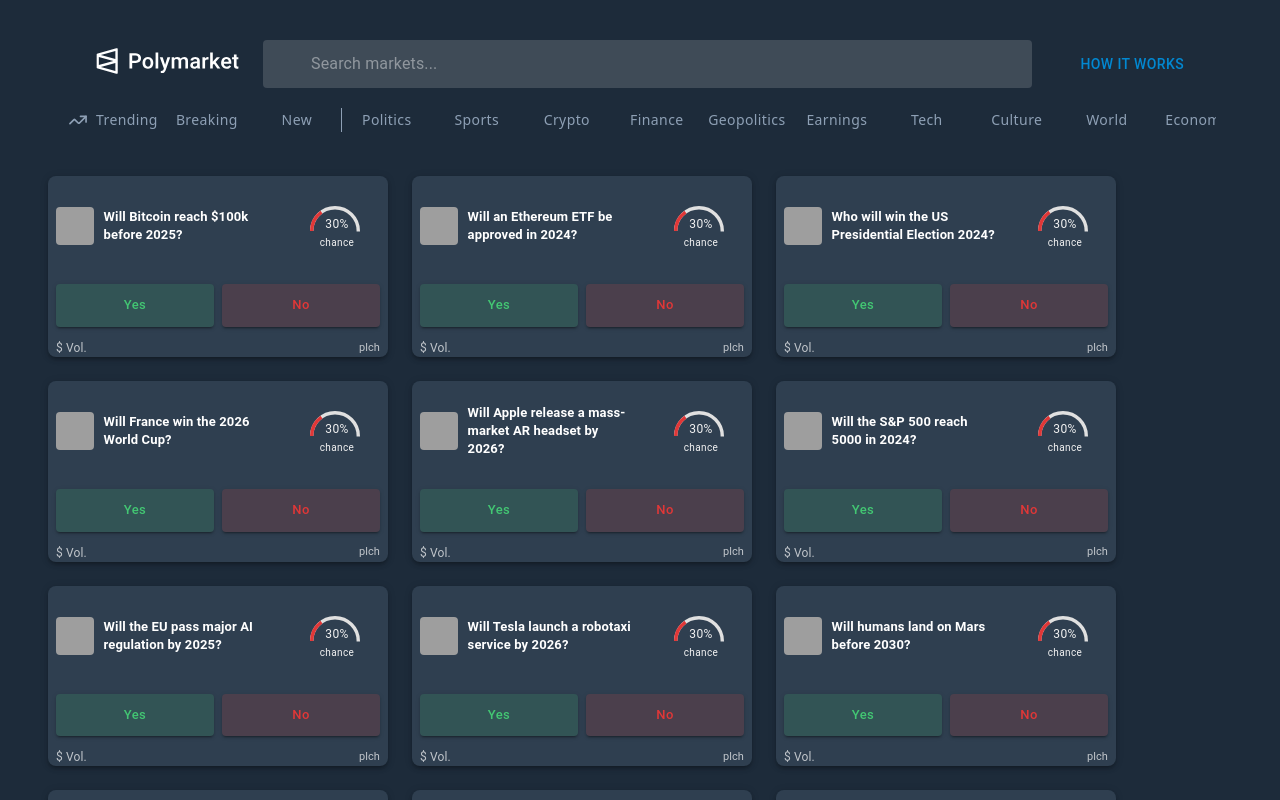
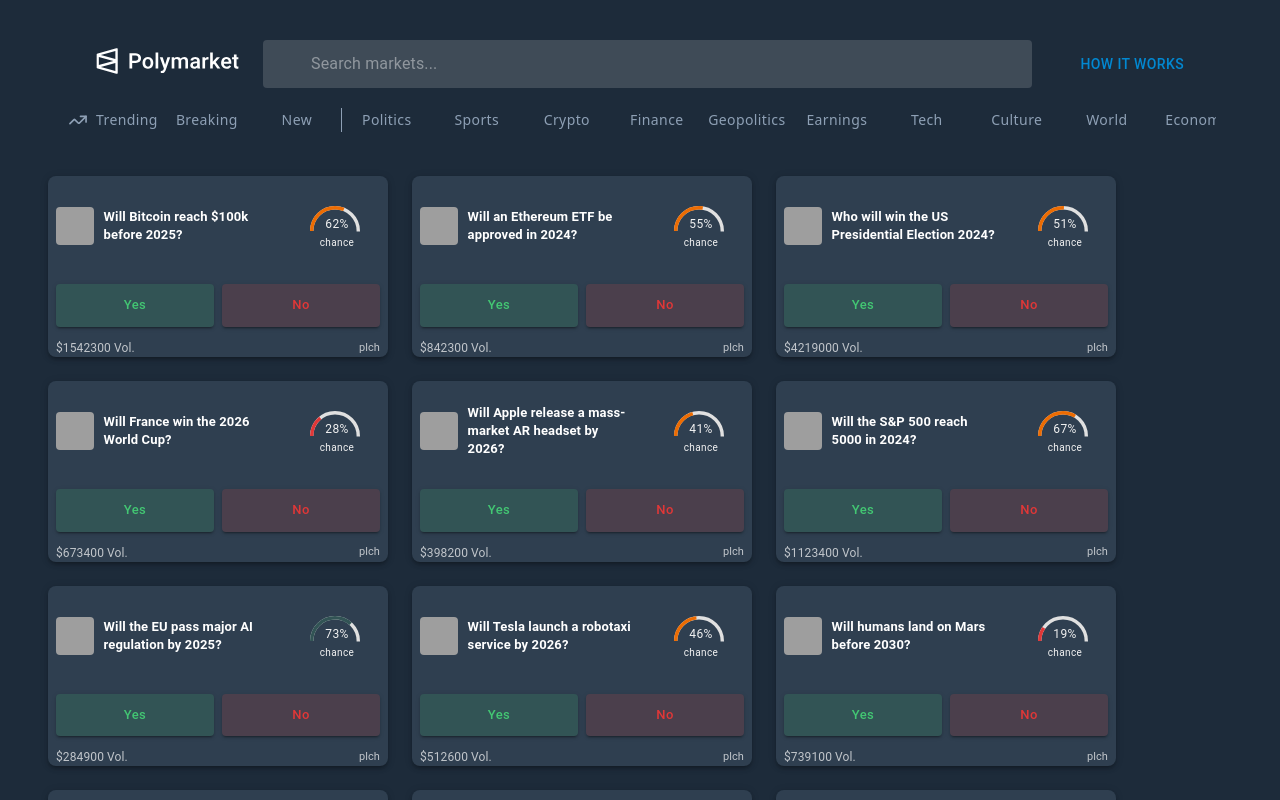
Before and after one commit to theosdu64/Polymarket-, a React (Vite) app: page /home in a window 1280 px wide. Shown: the top 800 px of the page. Built offline with nearby package versions, Linux system fonts and the light colour scheme; grey boxes are pictures that could not be loaded; some icons are missing.

Commit message:
Ajout de données

```diff
--- a/src/Home/HomePage.jsx
+++ b/src/Home/HomePage.jsx
@@ -1,20 +1,20 @@
-import { Container, Grid, Box } from '@mui/material';
+import { Container, Grid, Box } from "@mui/material";
 import Footer from "../footer/footer";
-import HeaderBar from '../header/HeaderBar'
-import MarketCard from '../components/MarketCard/MarketCard'
-import MenuTop1 from '../menuTop1/MenuTop1'
-import Data from '../../data.json'
-import "./home.css"
+import HeaderBar from "../header/HeaderBar";
+import MarketCard from "../components/MarketCard/MarketCard";
+import MenuTop1 from "../menuTop1/MenuTop1";
+import Data from "../../data.json";
+import "./home.css";
 
 export default function Home() {
-    return (
+  return (
     <Container maxWidth="xl" sx={{ mt: 4, mb: 4 }}>
       <Box
         sx={{
-          position: 'sticky',
+          position: "sticky",
           top: 0,
           zIndex: 1100,
-          backgroundColor: 'background.default',
+          backgroundColor: "background.default",
         }}
       >
         <Container>
@@ -27,7 +27,13 @@
         <Grid container spacing={3}>
           {Data.markets.map((market) => (
             <Grid item xs={12} sm={6} md={4} lg={3} key={market.id}>
-              <MarketCard title={market.title} />
+              <MarketCard
+                title={market.title}
+                volume={market.volume}
+                probability={
+                  Math.round(market.outcomes[0].probability * 1000) / 10
+                }
+              />
             </Grid>
           ))}
         </Grid>
@@ -35,5 +41,5 @@
 
       <Footer />
     </Container>
-    )
+  );
 }
--- a/src/components/HowItWorkButton/HowItWorkButton.jsx
+++ b/src/components/HowItWorkButton/HowItWorkButton.jsx
@@ -1,50 +1,57 @@
-import { useState } from 'react';
-import { useTheme } from '@mui/material/styles';
-import Button from '@mui/material/Button';
-import Dialog from '@mui/material/Dialog';
-import DialogContent from '@mui/material/DialogContent';
-import DialogActions from '@mui/material/DialogActions';
-import IconButton from '@mui/material/IconButton';
-import Typography from '@mui/material/Typography';
-import InfoIcon from '@mui/icons-material/Info';
-import CloseIcon from '@mui/icons-material/Close';
+import { useState } from "react";
+import { useTheme } from "@mui/material/styles";
+import Button from "@mui/material/Button";
+import Dialog from "@mui/material/Dialog";
+import DialogContent from "@mui/material/DialogContent";
+import DialogActions from "@mui/material/DialogActions";
+import IconButton from "@mui/material/IconButton";
+import Typography from "@mui/material/Typography";
+import InfoIcon from "@mui/icons-material/Info";
+import CloseIcon from "@mui/icons-material/Close";
 
+// Définition des étapes de la popup
+// Chaque étape contient une image et du contenu JSX (titre + texte)
 const steps = [
   {
-    image: '/images/HowItWork1.png',
+    image: "/images/HowItWork1.png",
     content: (
       <>
         <Typography variant="h5" gutterBottom>
           1. Pick a Polymarket
         </Typography>
         <Typography variant="body1">
-          Buy 'Yes' or 'No' shares depending on your prediction. Buying shares is like betting on the outcome. Odds shift in real time as other traders bet.
+          Buy 'Yes' or 'No' shares depending on your prediction. Buying shares
+          is like betting on the outcome. Odds shift in real time as other
+          traders bet.
         </Typography>
       </>
     ),
   },
   {
-    image: '/images/HowItWork2.png',
+    image: "/images/HowItWork2.png",
     content: (
       <>
         <Typography variant="h5" gutterBottom>
           2. Place a Bet
         </Typography>
         <Typography variant="body1">
-          Fund your account with crypto, credit/debit card, or bank transfer—then you're ready to bet. No bet limits and no fees.
+          Fund your account with crypto, credit/debit card, or bank
+          transfer—then you're ready to bet. No bet limits and no fees.
         </Typography>
       </>
     ),
   },
   {
-    image: '/images/HowItWork3.png',
+    image: "/images/HowItWork3.png",
     content: (
       <>
         <Typography variant="h4" gutterBottom>
           3. Profit 🤑
         </Typography>
         <Typography variant="body1">
-          Sell your 'Yes' or 'No' shares at any time, or wait until the market ends to redeem winning shares for $1 each. Create an account and place your first trade in minutes.
+          Sell your 'Yes' or 'No' shares at any time, or wait until the market
+          ends to redeem winning shares for $1 each. Create an account and place
+          your first trade in minutes.
         </Typography>
       </>
     ),
@@ -52,67 +59,91 @@
 ];
 
 export default function How() {
+  // -----------------------------
+  // STATE
+  // -----------------------------
+  // open : indique si la popup est ouverte ou non
   const [open, setOpen] = useState(false);
+  // activeStep : l'étape actuelle affichée dans le dialogue
   const [activeStep, setActiveStep] = useState(0);
+
+  // Récupération du thème MUI pour utiliser ses couleurs
   const theme = useTheme();
 
+  // -----------------------------
+  // FONCTION : handleNext
+  // -----------------------------
+  // Passe à l'étape suivante ou ferme la popup si on est à la dernière étape
   const handleNext = () => {
     if (activeStep === steps.length - 1) {
-      setOpen(false);
-      setActiveStep(0);
+      setOpen(false); // fermer la popup
+      setActiveStep(0); // remettre à la première étape
     } else {
-      setActiveStep((prev) => prev + 1);
+      setActiveStep((prev) => prev + 1); // étape suivante
     }
   };
 
+  // -----------------------------
+  // RENDER
+  // -----------------------------
   return (
     <>
+      {/* Bouton principal pour ouvrir la popup "How it works" */}
       <Button
         color="info"
         startIcon={<InfoIcon />}
-        sx={{ ml: 2, height: 40, whiteSpace: 'nowrap' }}
+        sx={{ ml: 2, height: 40, whiteSpace: "nowrap" }}
         onClick={() => setOpen(true)}
       >
         How it works
       </Button>
 
+      {/* Popup Dialog */}
       <Dialog
-        open={open}
-        onClose={() => setOpen(false)}
-        maxWidth="sm"
+        open={open} // ouverture selon l'état
+        onClose={() => setOpen(false)} // fermer quand on clique en dehors
+        maxWidth="sm" // largeur maximale du dialogue
         fullWidth
-        PaperProps={{
-          sx: {
-            backgroundColor: theme.palette.background.default,
+        slotProps={{
+          // style personnalisé du papier (background)
+          paper: {
+            sx: {
+              backgroundColor: theme.palette.background.default,
+            },
           },
         }}
       >
+        {/* Bouton pour fermer la popup */}
         <IconButton
           onClick={() => setOpen(false)}
-          sx={{ position: 'absolute', right: 8, top: 8 }}
+          sx={{ position: "absolute", right: 8, top: 8 }}
         >
           <CloseIcon />
         </IconButton>
 
-        <DialogContent sx={{ textAlign: 'center', pt: 4 }}>
-          {/* Image */}
+        {/* Contenu du dialogue */}
+        <DialogContent sx={{ textAlign: "center", pt: 4 }}>
+          {/* Image de l'étape active */}
           <img
             src={steps[activeStep].image}
             alt={`Step ${activeStep + 1}`}
             style={{
-              width: '100%',
+              width: "100%",
               maxHeight: 250,
-              objectFit: 'contain',
+              objectFit: "contain",
               marginBottom: 16,
             }}
           />
 
+          {/* Contenu texte (titre + paragraphe) de l'étape active */}
           {steps[activeStep].content}
         </DialogContent>
 
-        <DialogActions sx={{ justifyContent: 'center', pb: 2 }}>
+        {/* Boutons en bas de la popup */}
+        <DialogActions sx={{ justifyContent: "center", pb: 2 }}>
           <Button variant="contained" onClick={handleNext}>
-            {activeStep === steps.length - 1 ? 'Fermer' : 'Suivant'}
+            {/* Change le texte selon l'étape : "Suivant" ou "Fermer" */}
+            {activeStep === steps.length - 1 ? "Fermer" : "Suivant"}
           </Button>
         </DialogActions>
       </Dialog>
```
